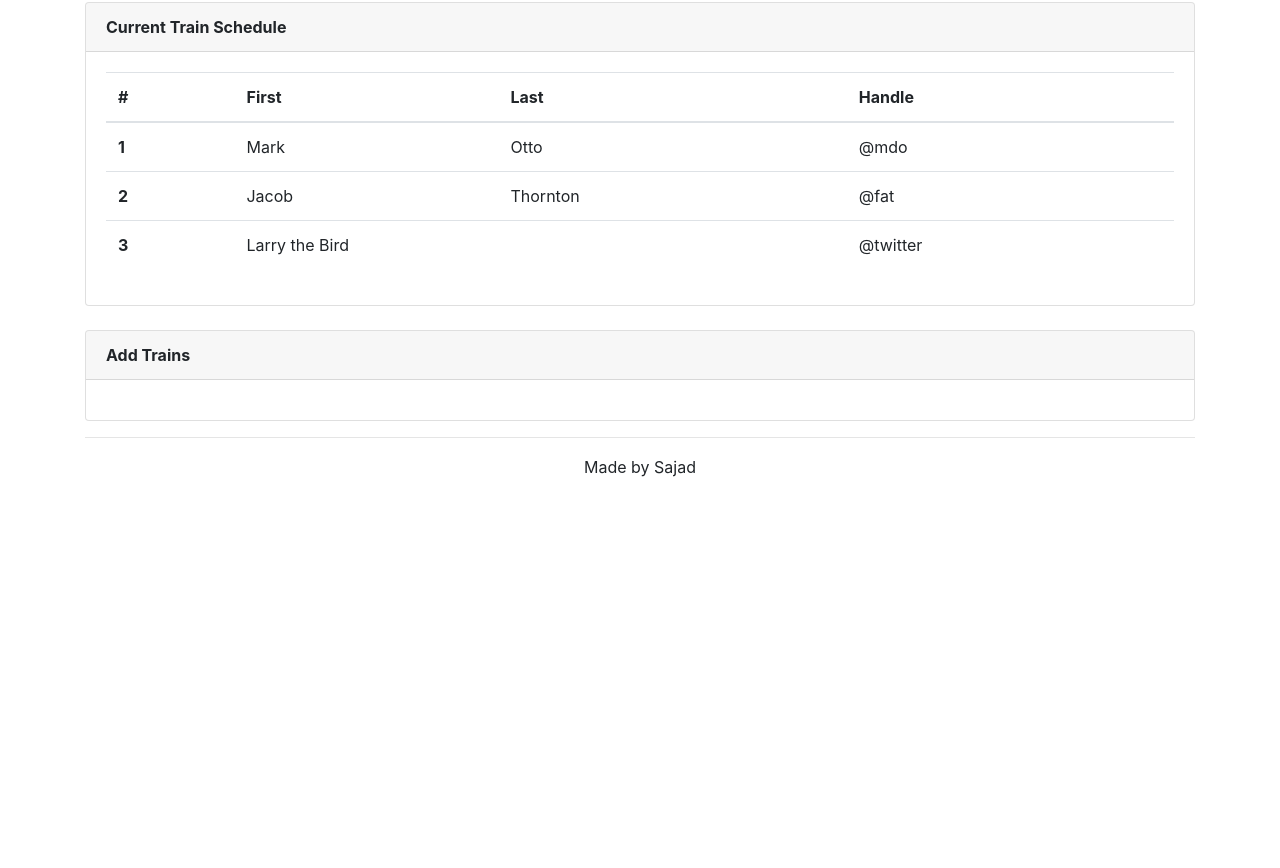
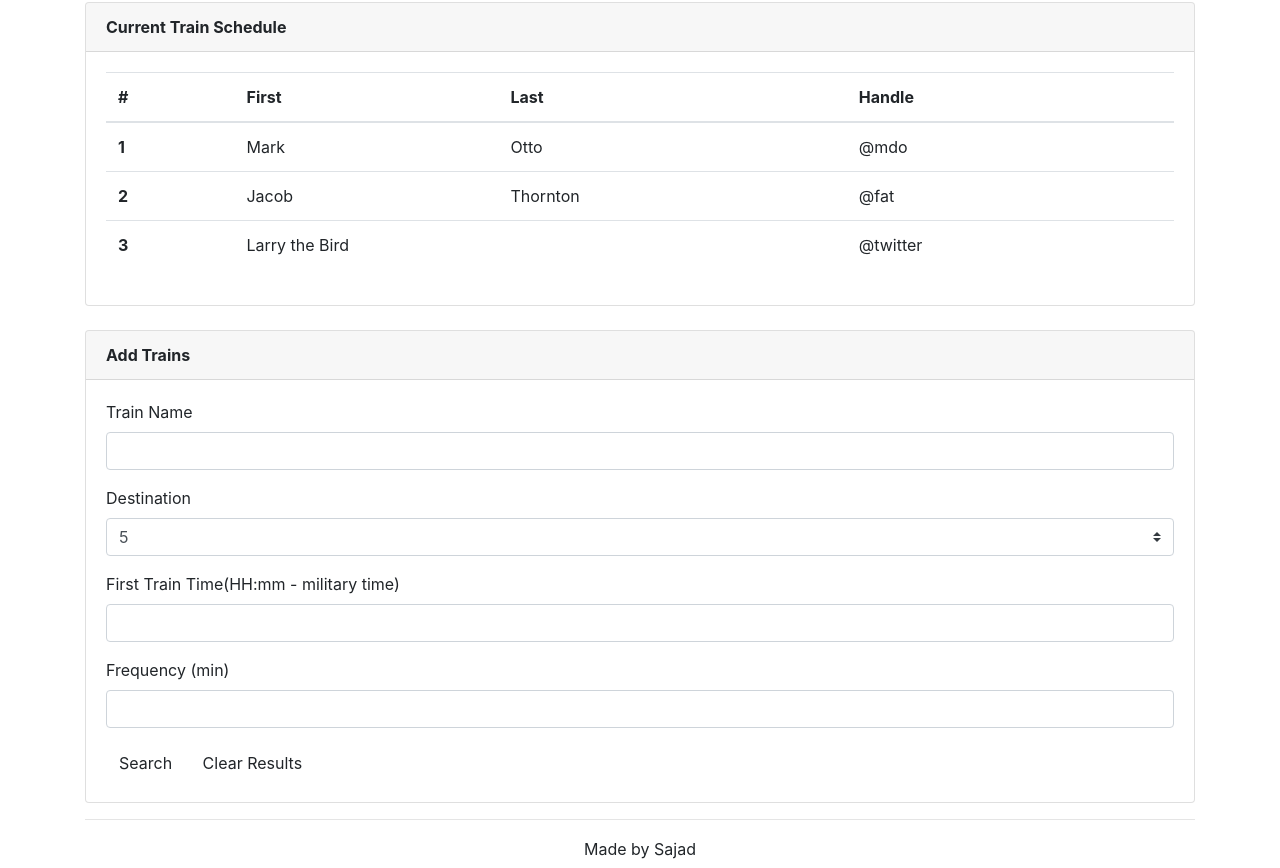
Before and after one commit to sajadgzd/Train-Scheduler, a plain HTML site: page index.html in a window 1280 px wide. Shown: the part 265-1133 px from the top of the page. Before the commit the page ends 800 px from the top, so only its background shows below. Drawn offline with nearby package versions, Linux system fonts and the light colour scheme.

Commit message:
getting the layout HTML ready

```diff
--- a/index.html
+++ b/index.html
@@ -101,6 +101,50 @@
 
                     <!-- This main card will hold each of the resulting articles -->
                     <div class="card-body" id="article-section">
+
+                        <form role="form">
+
+                            <!-- Here we create the text box for capturing the search term-->
+                            <div class="form-group">
+                                <label for="search">Train Name</label>
+                                <input type="text" class="form-control" id="search-term">
+                            </div>
+
+                            <!-- Here we capture the number of records that the user wants to retrieve  -->
+                            <div class="form-group">
+                                <label for="pwd">Destination</label>
+                                <select id="article-count" class="custom-select" aria-labelledby="dropdownMenuButton">
+                                <option selected value="1">1</option>
+                                <!-- Setting the option for 5 as default -->
+                                <option value="5" selected>5</option>
+                                <option value="10">10</option>
+                                </select>
+                            </div>
+
+                            <!-- Here we capture the Start Year Parameter-->
+                            <div class="form-group">
+                                <label for="start-year">First Train Time(HH:mm - military time)</label>
+                                <input type="text" class="form-control" id="start-year">
+                            </div>
+
+                            <!-- Here we capture the End Year Parameter -->
+                            <div class="form-group">
+                                <label for="end-year">Frequency (min)</label>
+                                <input type="text" class="form-control" id="end-year">
+                            </div>
+
+                            <!-- Here we have our final submit button -->
+                            <button type="submit" class="btn btn-default" id="run-search">
+                                    Search
+                                </button>
+                            <button class="btn btn-default" id="clear-all">
+                                Clear Results
+                            </button>
+
+                        </form>
+
+
+
                     </div>
                 </div>
             </div>
```
